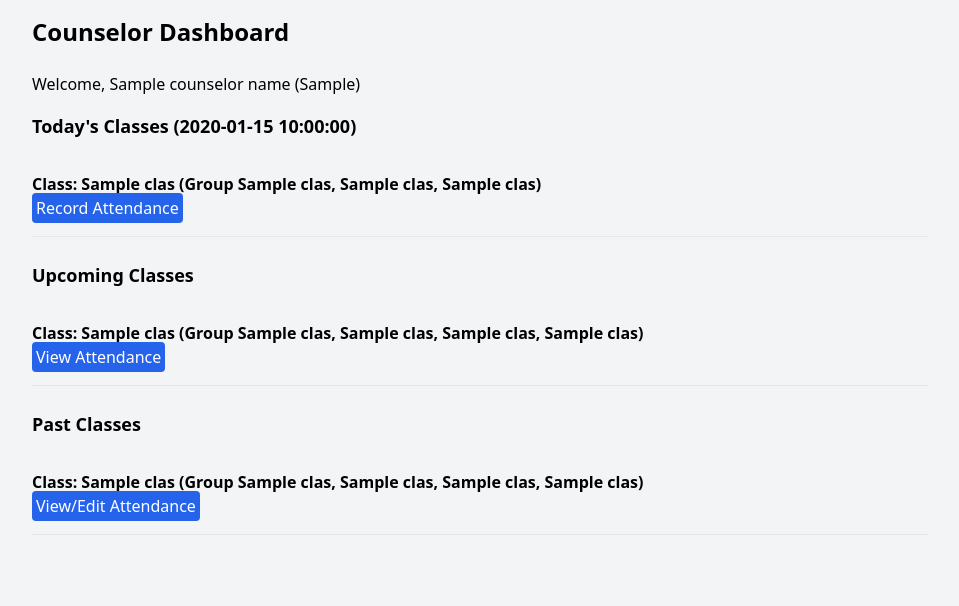
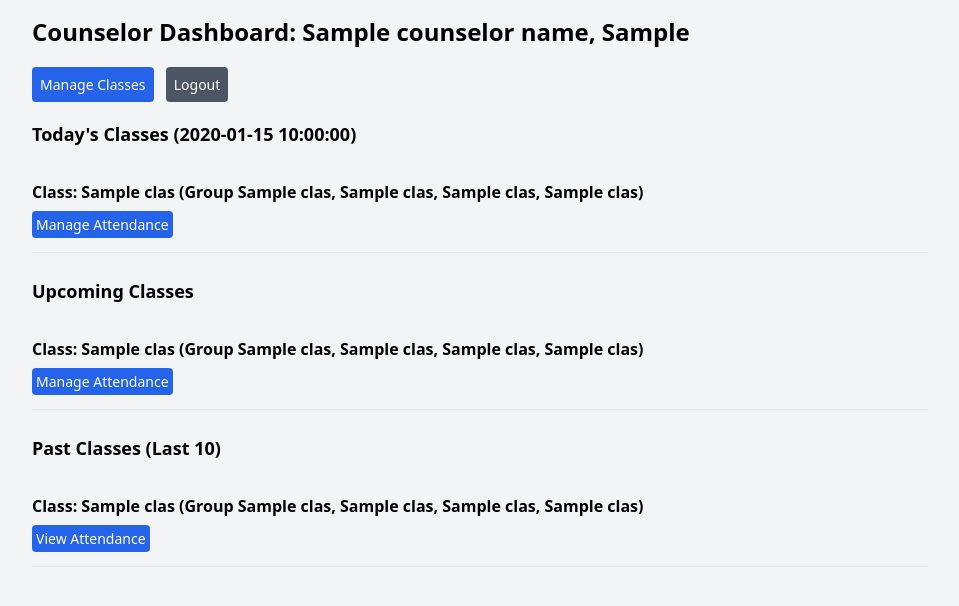
Before and after one commit to lebright85/rwc, a Flask app: template templates/counselor_dashboard.html in a window 1280 px wide. Shown: the part 60-666 px from the top of the page, without its empty margins (160-1119 px from the left). Run offline with Flask 3, Linux system fonts and the light colour scheme; the template is opened without the code that fills it: most values are stand-ins (such as "Sample title", 1, 10 or a date in 2020); some libraries are stand-ins or nearby versions.

Commit message:
Update counselor_dashboard.html

```diff
--- a/templates/counselor_dashboard.html
+++ b/templates/counselor_dashboard.html
@@ -1,40 +1,56 @@
 {% extends 'base.html' %}
 {% block content %}
 <div class="max-w-4xl mx-auto">
-    <h1 class="text-2xl font-bold mb-6">Counselor Dashboard</h1>
-    <p class="mb-4">Welcome, {{ counselor_name }} ({{ counselor_credentials }})</p>
+    <h1 class="text-2xl font-bold mb-6">Counselor Dashboard: {{ counselor_name }}{% if counselor_credentials %}, {{ counselor_credentials }}{% endif %}</h1>
 
-    <h2 class="text-lg font-bold mb-4">Today's Classes ({{ today }})</h2>
+    <div class="mt-6">
+        <a href="{{ url_for('counselor_manage_classes') }}" class="bg-blue-600 text-white p-2 rounded mr-2 text-sm">Manage Classes</a>
+        <a href="{{ url_for('logout') }}" class="bg-gray-600 text-white p-2 rounded text-sm">Logout</a>
+    </div>
+
+    <h2 class="text-lg font-bold mt-6 mb-4">Today's Classes ({{ today }})</h2>
     {% for class in today_classes %}
     <div class="border-b py-4 last:border-b-0">
         <h3 class="text-md font-bold">
-            Class: {{ class[2] }} (Group {{ class[1] }}, {{ class[4] }}, {{ class[5] }})
+            Class: {{ class[2] }} (Group {{ class[1] }}, {{ class[3] }}, {{ class[4] }}, {{ class[5] }})
             {% if class[6] %} (Locked) {% endif %}
         </h3>
-        <a href="{{ url_for('class_attendance', class_id=class[0]) }}" class="bg-blue-600 text-white p-1 rounded">Record Attendance</a>
+        <div class="mt-2">
+            <a href="{{ url_for('class_attendance', class_id=class[0]) }}" class="bg-blue-600 text-white p-1 rounded text-sm">Manage Attendance</a>
+        </div>
     </div>
+    {% else %}
+    <p class="text-sm text-gray-500">No classes scheduled for today.</p>
     {% endfor %}
 
-    <h2 class="text-lg font-bold mb-4 mt-6">Upcoming Classes</h2>
+    <h2 class="text-lg font-bold mt-6 mb-4">Upcoming Classes</h2>
     {% for class in upcoming_classes %}
     <div class="border-b py-4 last:border-b-0">
         <h3 class="text-md font-bold">
             Class: {{ class[2] }} (Group {{ class[1] }}, {{ class[3] }}, {{ class[4] }}, {{ class[5] }})
             {% if class[6] %} (Locked) {% endif %}
         </h3>
-        <a href="{{ url_for('class_attendance', class_id=class[0]) }}" class="bg-blue-600 text-white p-1 rounded">View Attendance</a>
+        <div class="mt-2">
+            <a href="{{ url_for('class_attendance', class_id=class[0]) }}" class="bg-blue-600 text-white p-1 rounded text-sm">Manage Attendance</a>
+        </div>
     </div>
+    {% else %}
+    <p class="text-sm text-gray-500">No upcoming classes scheduled.</p>
     {% endfor %}
 
-    <h2 class="text-lg font-bold mb-4 mt-6">Past Classes</h2>
+    <h2 class="text-lg font-bold mt-6 mb-4">Past Classes (Last 10)</h2>
     {% for class in past_classes %}
     <div class="border-b py-4 last:border-b-0">
         <h3 class="text-md font-bold">
             Class: {{ class[2] }} (Group {{ class[1] }}, {{ class[3] }}, {{ class[4] }}, {{ class[5] }})
             {% if class[6] %} (Locked) {% endif %}
         </h3>
-        <a href="{{ url_for('class_attendance', class_id=class[0]) }}" class="bg-blue-600 text-white p-1 rounded">View/Edit Attendance</a>
+        <div class="mt-2">
+            <a href="{{ url_for('class_attendance', class_id=class[0]) }}" class="bg-blue-600 text-white p-1 rounded text-sm">View Attendance</a>
+        </div>
     </div>
+    {% else %}
+    <p class="text-sm text-gray-500">No past classes found.</p>
     {% endfor %}
 </div>
 {% endblock %}
```
